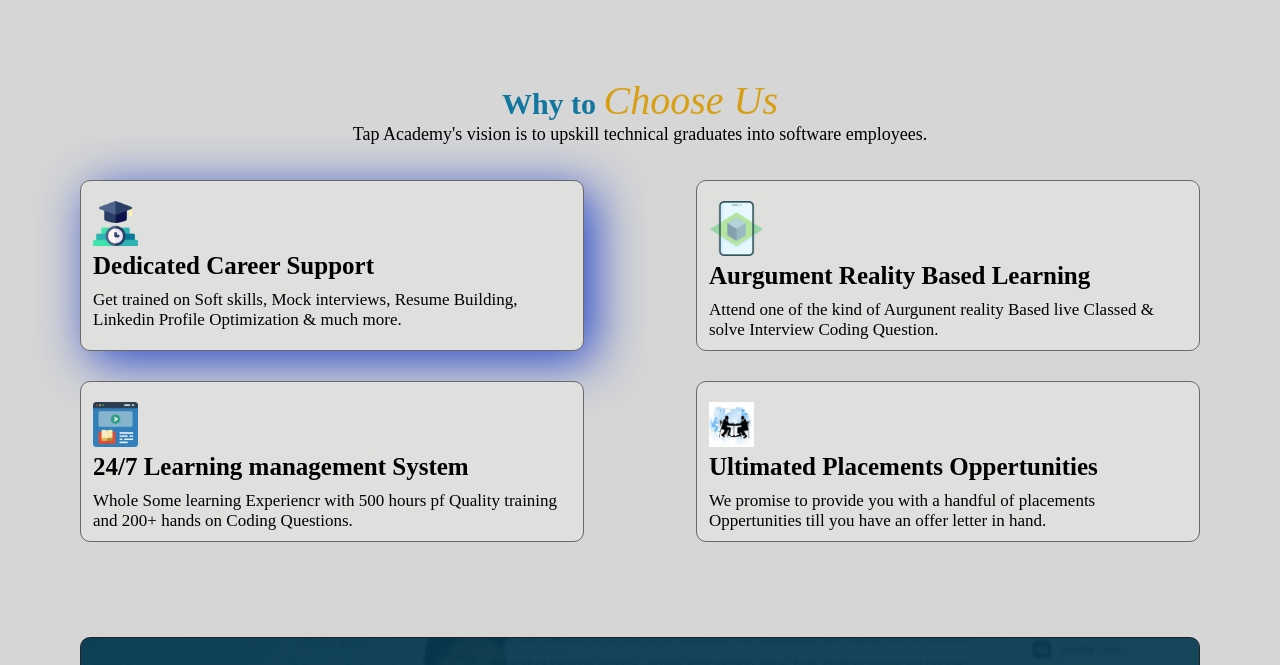
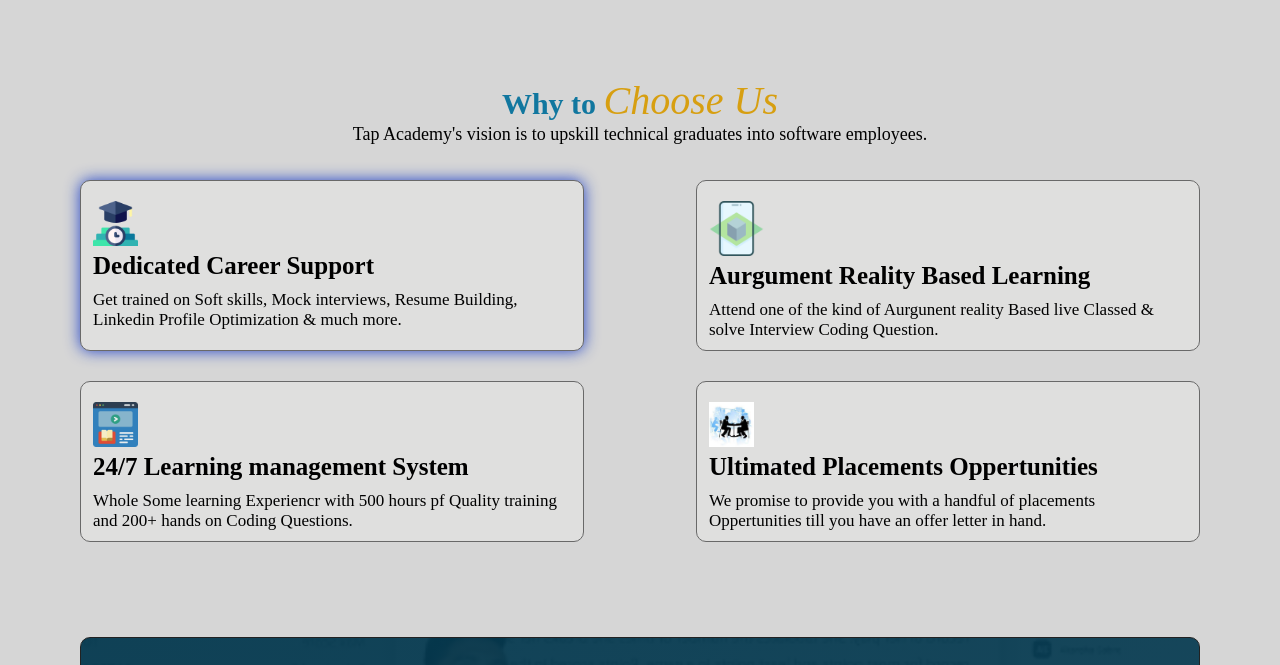
Before and after one commit to shaik-jeelan-641/Thetapacademy.com, a plain HTML site: page index.html in a window 1280 px wide. In both pictures the pointer is over the element 332 px from the left and 1377 px from the top of the page. Shown: the part 1112-1777 px from the top of the page. Drawn offline with Linux system fonts and the light colour scheme.

Commit message:
file added

```diff
--- a/style.css
+++ b/style.css
@@ -782,7 +782,7 @@
 }
 
 #choose-1 .career-support:hover {
-    box-shadow: 10px 10px 50px rgba(17, 53, 199, 0.9);
+    box-shadow: 0px 0px 15px rgba(17, 53, 199, 0.9);
 
 }
 
```
